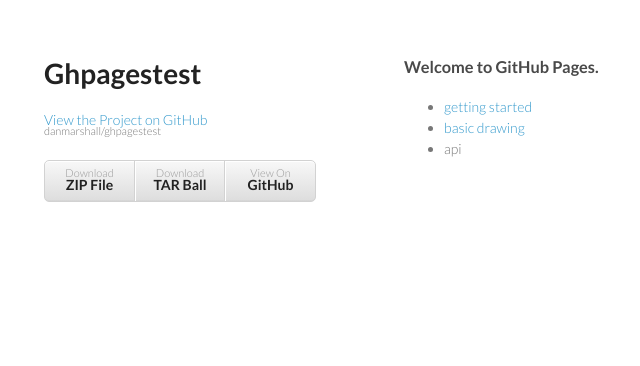
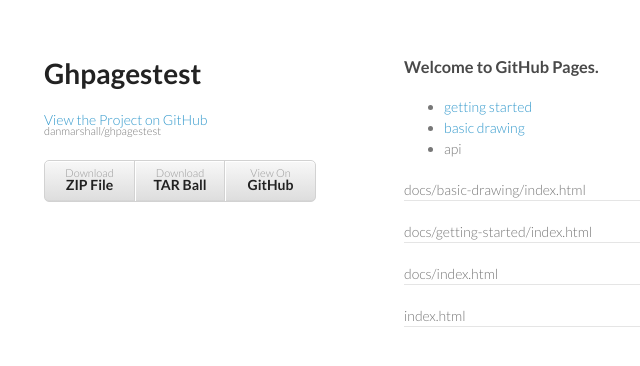
Before and after one commit to danmarshall/ghpagestest, a Jekyll site: the page built from docs/index.html, in a window 1280 px wide. Shown: the top 366 px of the page, without its empty margins (166-806 px from the left). Built offline with Jekyll 4.4.1, drawn with Linux system fonts in a browser that asks for light colours; some of the changed lines change nothing that is shown.

Commit message:
Update index.html

```diff
--- a/docs/index.html
+++ b/docs/index.html
@@ -8,3 +8,7 @@
 <li><a href="basic-drawing">basic drawing</a></li>
 <li>api</li>
 </ul>
+
+{% for p in site.pages %}
+{{ p.path }}<hr/>
+{% endfor %}
```
